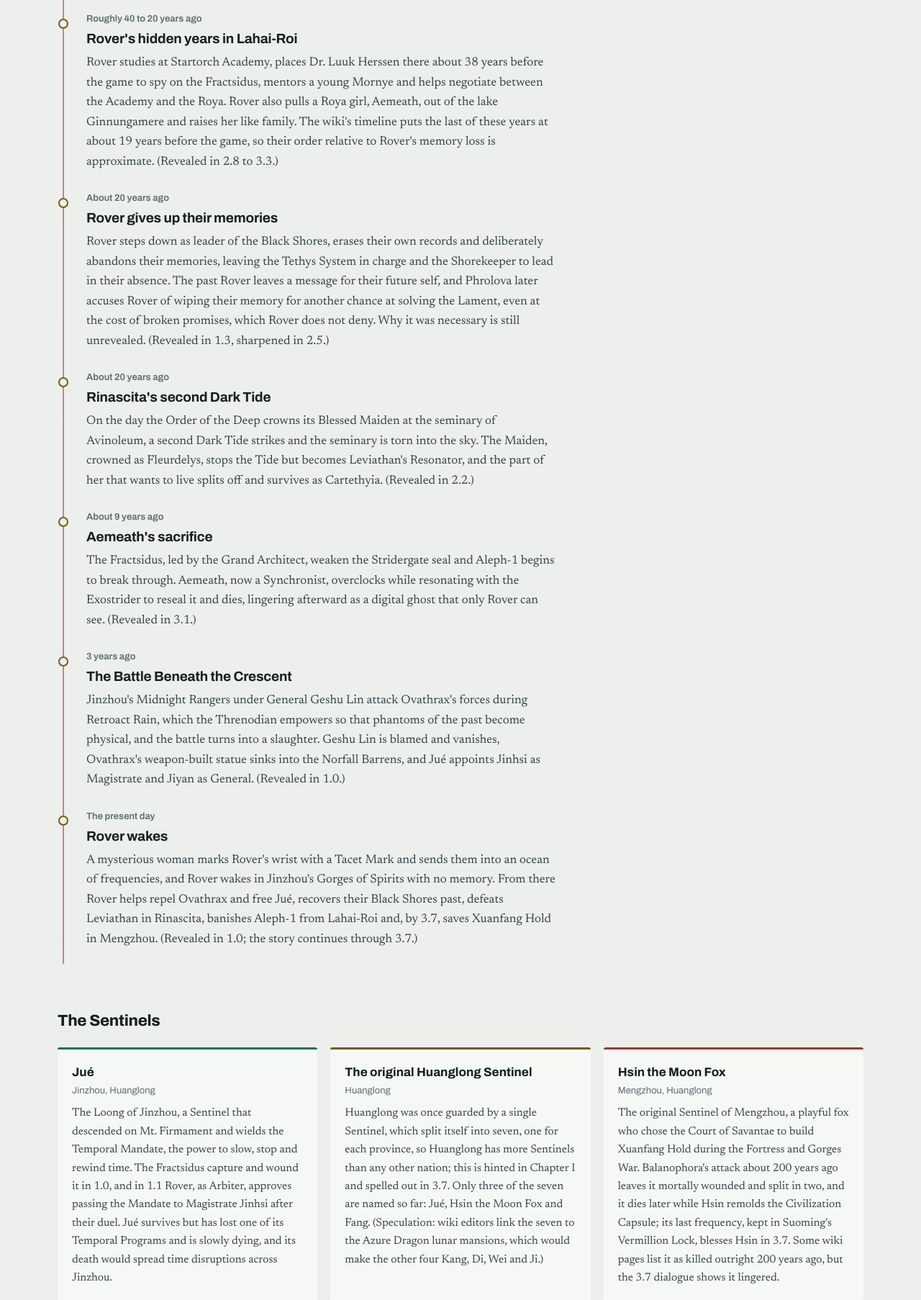
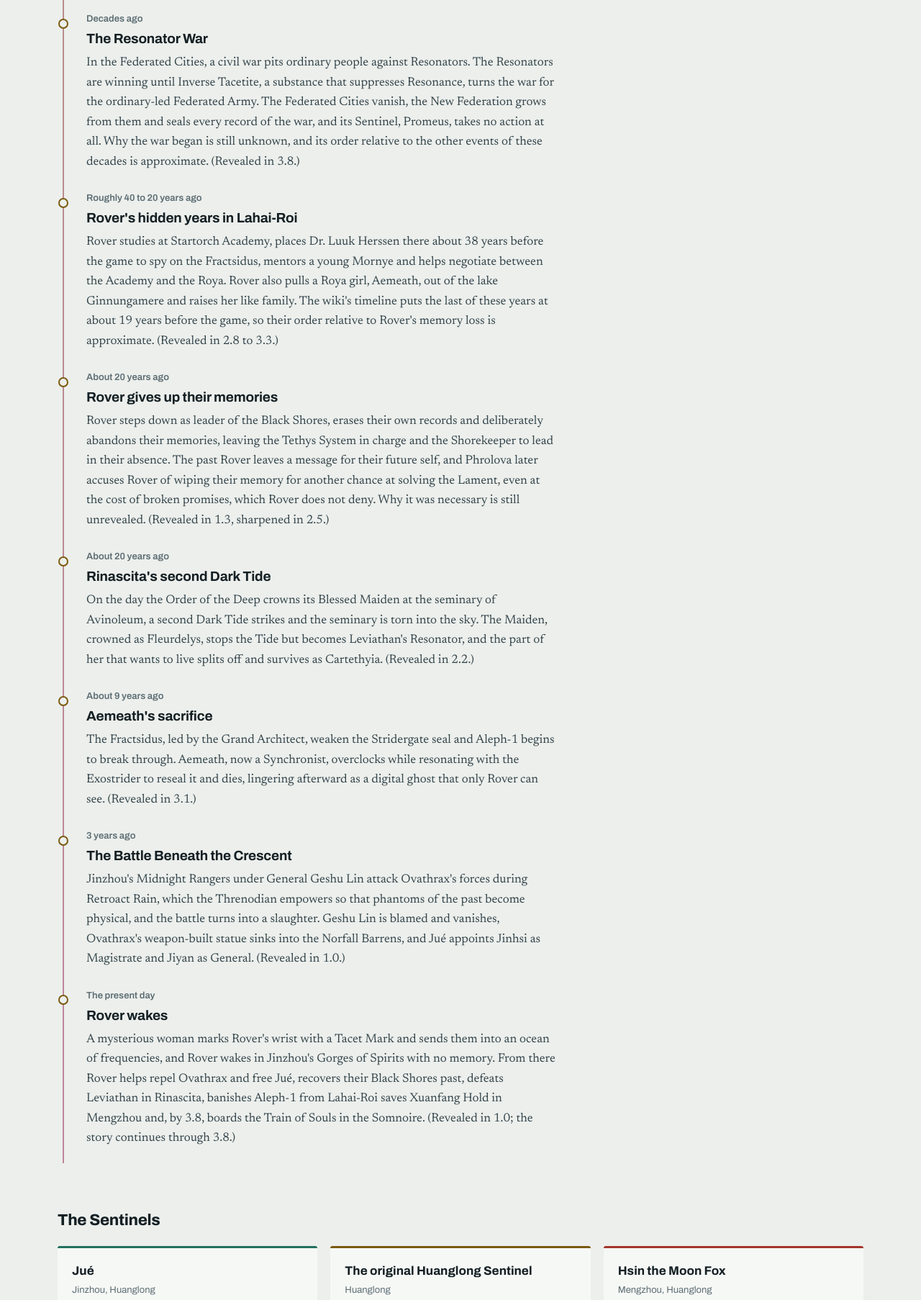
Before and after one commit to wuwa-atlas/wuwa-atlas.github.io, a plain HTML site: page en/index.html in a window 1280 px wide. Shown: the part 5100-6906 px from the top of the page at 72% size. Drawn offline with Linux system fonts and the light colour scheme; no server answers.

Commit message:
Add the Resonator War to the timeline

```diff
--- a/en/index.html
+++ b/en/index.html
@@ -2834,6 +2834,12 @@ window.WUWA = {
 "lament": true
 },
 {
+"when": "Decades ago",
+"title": "The Resonator War",
+"text": "In the Federated Cities, a civil war pits ordinary people against Resonators. The Resonators are winning until Inverse Tacetite, a substance that suppresses Resonance, turns the war for the ordinary-led Federated Army. The Federated Cities vanish, the New Federation grows from them and seals every record of the war, and its Sentinel, Promeus, takes no action at all. Why the war began is still unknown, and its order relative to the other events of these decades is approximate. (Revealed in 3.8.)",
+"lament": false
+},
+{
 "when": "Roughly 40 to 20 years ago",
 "title": "Rover's hidden years in Lahai-Roi",
 "text": "Rover studies at Startorch Academy, places Dr. Luuk Herssen there about 38 years before the game to spy on the Fractsidus, mentors a young Mornye and helps negotiate between the Academy and the Roya. Rover also pulls a Roya girl, Aemeath, out of the lake Ginnungamere and raises her like family. The wiki's timeline puts the last of these years at about 19 years before the game, so their order relative to Rover's memory loss is approximate. (Revealed in 2.8 to 3.3.)",
@@ -2866,7 +2872,7 @@ window.WUWA = {
 {
 "when": "The present day",
 "title": "Rover wakes",
-"text": "A mysterious woman marks Rover's wrist with a Tacet Mark and sends them into an ocean of frequencies, and Rover wakes in Jinzhou's Gorges of Spirits with no memory. From there Rover helps repel Ovathrax and free Jué, recovers their Black Shores past, defeats Leviathan in Rinascita, banishes Aleph-1 from Lahai-Roi and, by 3.7, saves Xuanfang Hold in Mengzhou. (Revealed in 1.0; the story continues through 3.7.)",
+"text": "A mysterious woman marks Rover's wrist with a Tacet Mark and sends them into an ocean of frequencies, and Rover wakes in Jinzhou's Gorges of Spirits with no memory. From there Rover helps repel Ovathrax and free Jué, recovers their Black Shores past, defeats Leviathan in Rinascita, banishes Aleph-1 from Lahai-Roi saves Xuanfang Hold in Mengzhou and, by 3.8, boards the Train of Souls in the Somnoire. (Revealed in 1.0; the story continues through 3.8.)",
 "lament": false
 }
 ],
```
Also changed, not shown: index.html (+7 -1 lines).
